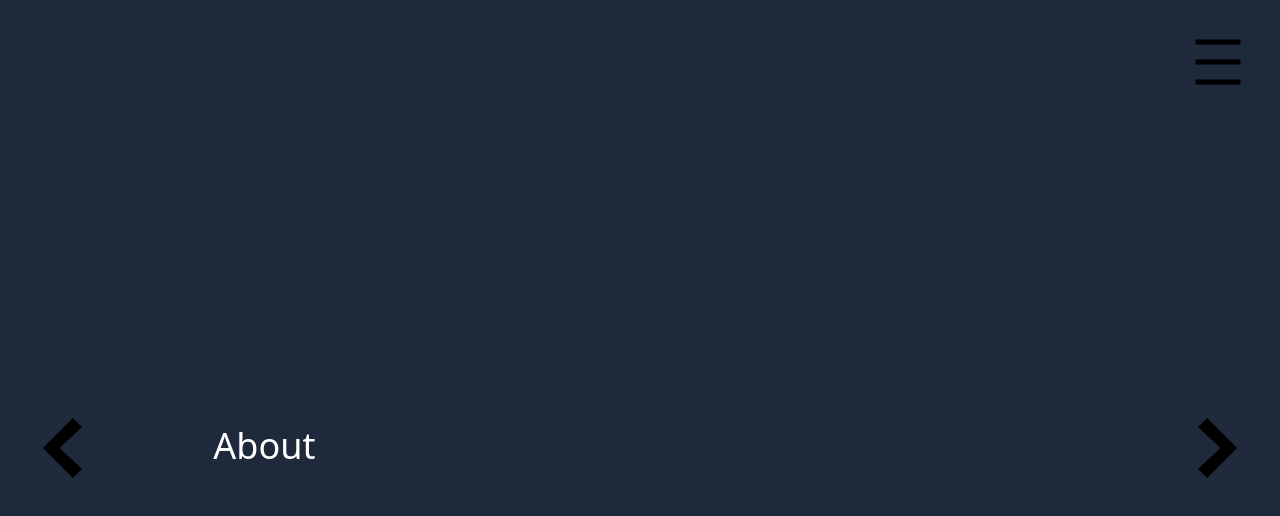
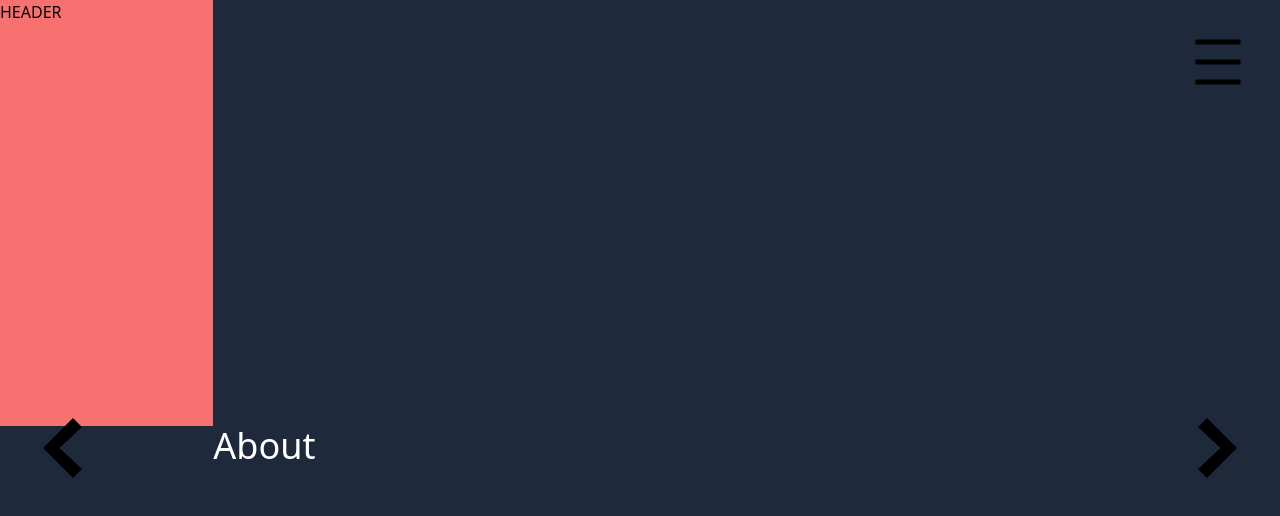
Before and after one commit to nate42racing/ns.com, a React (Create React App) app: page /about in a window 1280 px wide. Shown: the top 516 px of the page. Built offline with nearby package versions, Linux system fonts and the light colour scheme.

Commit message:
Added classnames

```diff
--- a/src/components/Header.js
+++ b/src/components/Header.js
@@ -1,5 +1,9 @@
-function Header() {
-    return <div></div>
+import classNames from 'classnames';
+
+function Header({ className }) {
+    const classes = classNames(className)
+
+    return <div className="bg-red-400">HEADER</div>
 };
 
 export default Header;
```
